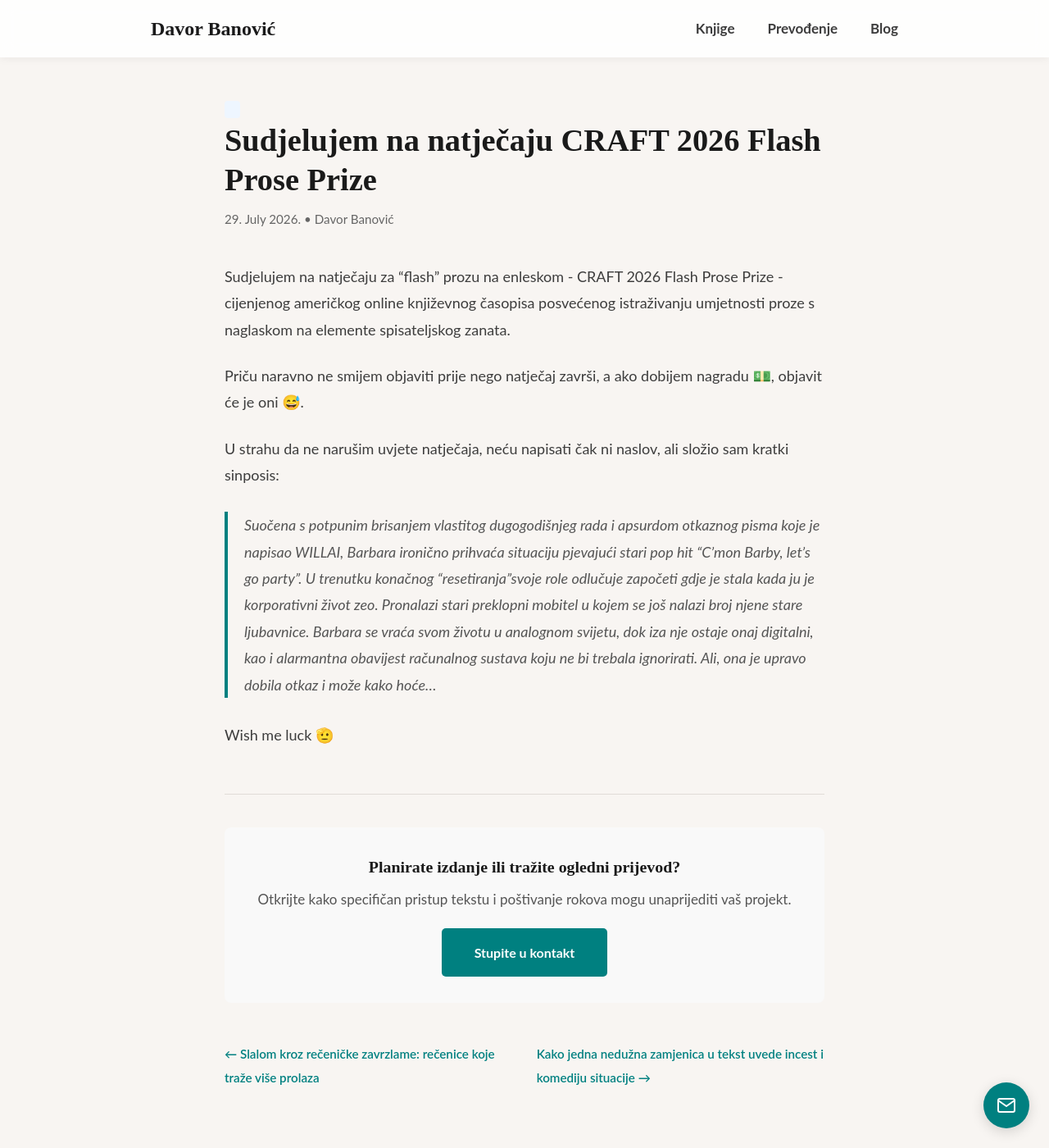
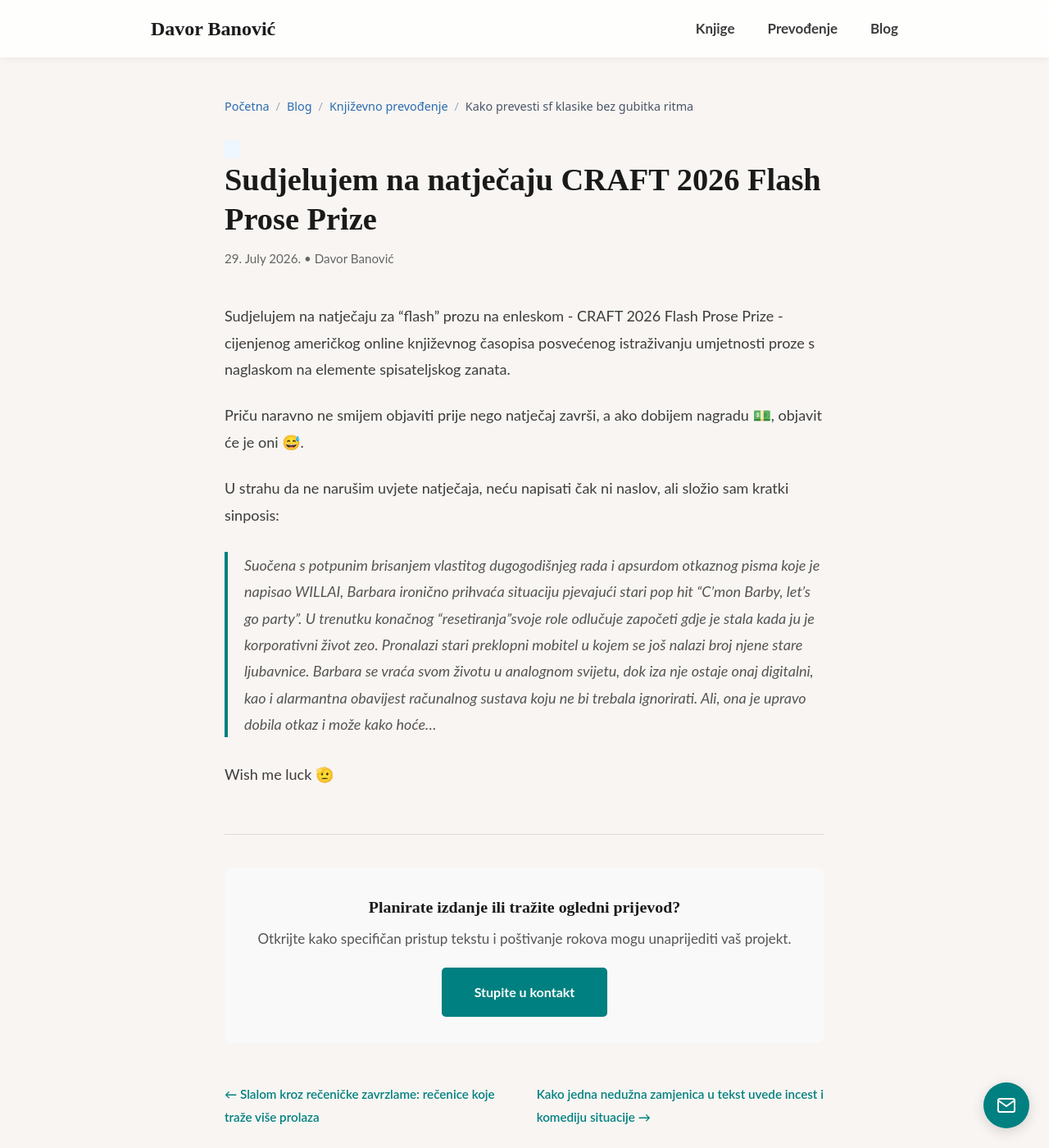
Before and after one commit to banovotz/banovotz.github.io, a Jekyll site: the page built from _posts/2026-07-27-sudjelujem-na-craft-2026-flash-prose-prize.md, in a window 1280 px wide and 1400 px high. Shown: the whole window at 82% size. Built offline with Jekyll 4.4.1, drawn with Linux system fonts in a browser that asks for light colours.

Commit message:
Added breadcrumbs

```diff
--- a/_layouts/category_page.html
+++ b/_layouts/category_page.html
@@ -50,7 +50,7 @@ layout: default
         {{ post.excerpt | strip_html | truncatewords: 30 }}
       </p>
 
-      <a href="{{ post.url | relative_url }}" class="note-read-more">
+      <a href="{{ post.url | relative_url }}#post" class="note-read-more">
         Pročitaj više &rarr;
       </a>
     </article>
--- a/_layouts/post.html
+++ b/_layouts/post.html
@@ -3,13 +3,51 @@ layout: default
 ---
 
 <article class="post-container container" itemscope itemtype="https://schema.org/BlogPosting">
+
+<!--Breadcrumbs-->
+  <nav class="breadcrumb-container" aria-label="Breadcrumb">
+  <ol class="breadcrumb" itemscope itemtype="https://schema.org/BreadcrumbList">
+
+    <!-- 1. Home -->
+    <li itemprop="itemListElement" itemscope itemtype="https://schema.org/ListItem">
+      <a itemprop="item" href="/">
+        <span itemprop="name">Početna</span>
+      </a>
+      <meta itemprop="position" content="1" />
+    </li>
+
+    <!-- 2. Blog -->
+    <li itemprop="itemListElement" itemscope itemtype="https://schema.org/ListItem">
+      <a id="post" itemprop="item" href="/blog/">
+        <span itemprop="name">Blog</span>
+      </a>
+      <meta itemprop="position" content="2" />
+    </li>
+
+    <!-- 3. Kategorija (npr. Prevođenje ili SF) -->
+    <li itemprop="itemListElement" itemscope itemtype="https://schema.org/ListItem">
+      <a itemprop="item" href="/blog/kategorija/knjizevno-prevodjenje/">
+        <span itemprop="name">Književno prevođenje</span>
+      </a>
+      <meta itemprop="position" content="3" />
+    </li>
+
+    <!-- 4. Aktualni Post (Neaktivni link/Current page) -->
+    <li itemprop="itemListElement" itemscope itemtype="https://schema.org/ListItem" class="active" aria-current="page">
+      <span itemprop="name">Kako prevesti sf klasike bez gubitka ritma</span>
+      <meta itemprop="position" content="4" />
+    </li>
+
+  </ol>
+</nav>
+
   <!-- Zaglavlje Posta -->
   <header class="post-header text-center">
+
     {% if page.category %}
     <span class="note-category">{{ post.category | replace: "-", " " }}</span>
     {% endif %}
-
-    <h1 class="post-title" itemprop="headline">{{ page.title }}</h1>
+    <h1  class="post-title" itemprop="headline">{{ page.title }}</h1>
 
     <div class="post-meta">
       <time datetime="{{ page.date | date_to_xmlschema }}" itemprop="datePublished">
@@ -23,6 +61,7 @@ layout: default
       {% endif %}
     </div>
   </header>
+
 
   <!-- Sadržaj Posta -->
   <div class="post-content" itemprop="articleBody">
--- a/_pages/blog.html
+++ b/_pages/blog.html
@@ -31,7 +31,7 @@ permalink: /blog/
         {{ post.excerpt | strip_html | truncatewords: 30 }}
       </p>
 
-      <a href="{{ post.url | relative_url }}" class="note-read-more">
+      <a href="{{ post.url | relative_url }}#post" class="note-read-more">
         Pročitaj više &rarr;
       </a>
     </article>
--- a/assets/css/style.css
+++ b/assets/css/style.css
@@ -1296,3 +1296,63 @@
     font-size: 0.85rem;
   }
 }
+/* Kontejner */
+.breadcrumb-container {
+  margin-bottom: 1.5rem;
+  font-family: system-ui, -apple-system, sans-serif;
+  font-size: 0.9rem;
+}
+
+/* Lista */
+.breadcrumb {
+  display: flex;
+  flex-wrap: wrap;
+  align-items: center;
+  list-style: none;
+  padding: 0;
+  margin: 0;
+}
+
+/* Pojedinačni elementi */
+.breadcrumb li {
+  display: flex;
+  align-items: center;
+  color: #6c757d; /* Neutralna siva za tekst */
+}
+
+/* Separator (kosa crta) između elemenata */
+.breadcrumb li + li::before {
+  content: "/";
+  padding: 0 0.5rem;
+  color: #a0aec0;
+  font-weight: 400;
+}
+
+/* Linkovi */
+.breadcrumb a {
+  color: #2b6cb0; /* Diskretna plava ili boja tvog brenda */
+  text-decoration: none;
+  transition: color 0.2s ease;
+}
+
+.breadcrumb a:hover {
+  color: #1a202c;
+  text-decoration: underline;
+}
+
+/* Aktivni (posljednji) element — sam naslov posta */
+.breadcrumb li.active span {
+  color: #4a5568;
+  font-weight: 500;
+  /* Ako je naslov dugakak, možemo ga skratiti s tri točke na mobitelima: */
+  max-width: 250px;
+  white-space: nowrap;
+  overflow: hidden;
+  text-overflow: ellipsis;
+}
+
+@media (min-width: 768px) {
+  .breadcrumb li.active span {
+    max-width: none; /* Na računalu prikaži puni naslov */
+  }
+}
```
